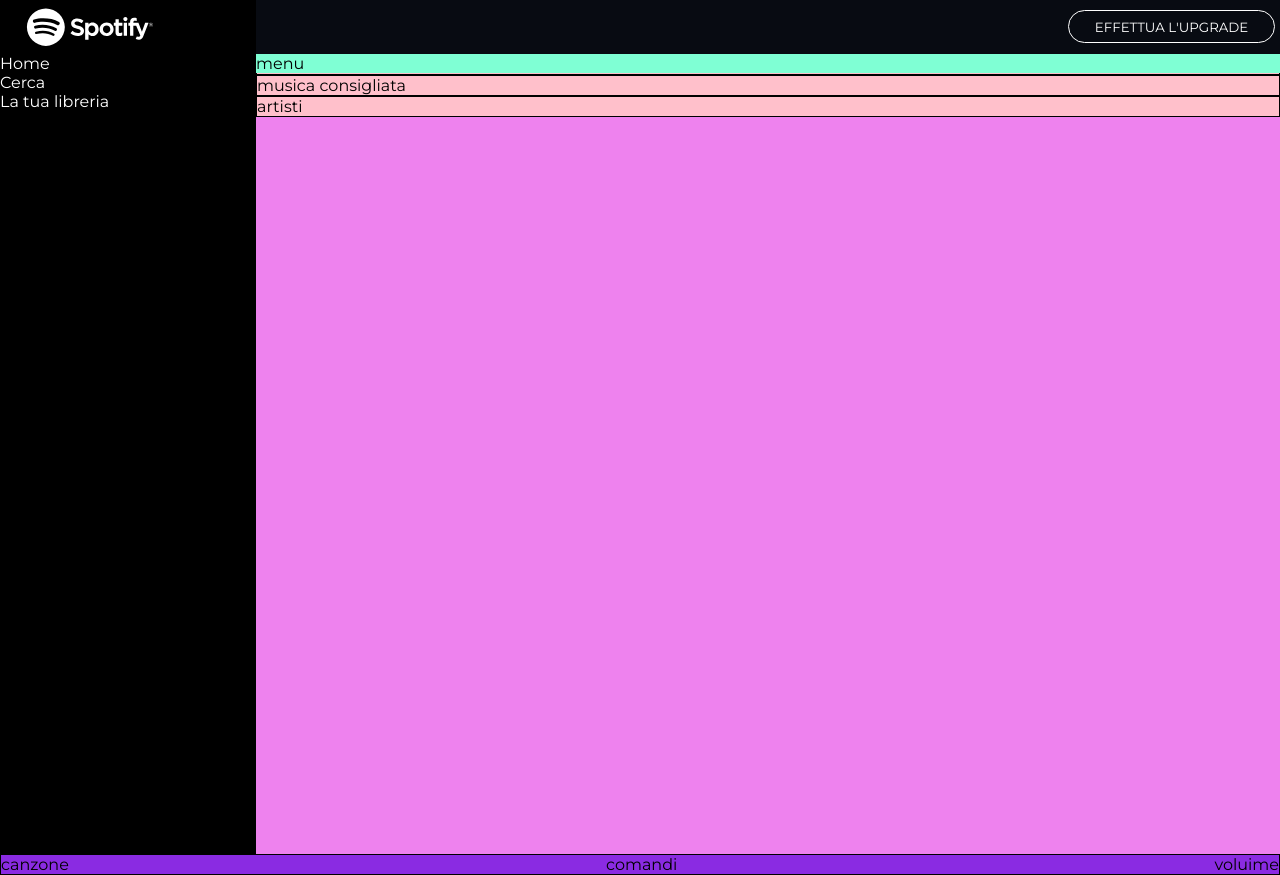
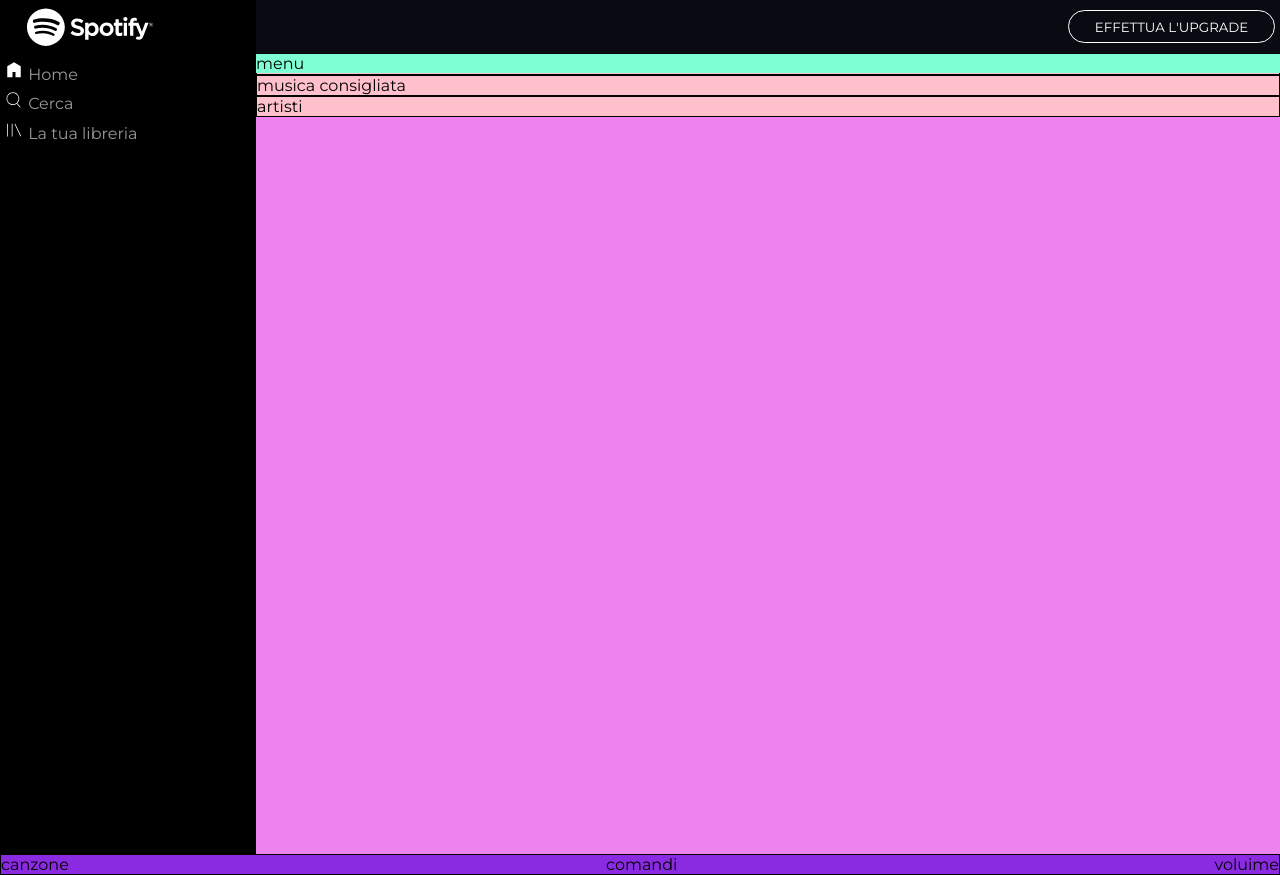
Before and after one commit to Asiaviscardi/html-css-spotifyweb, a plain HTML site: page index.html in a window 1280 px wide. Drawn offline with Linux system fonts and the light colour scheme.

Commit message:
termine css prima lista aside

```diff
--- a/index.html
+++ b/index.html
@@ -15,6 +15,8 @@
     <link rel="preconnect" href="https://fonts.gstatic.com" crossorigin>
 
     <link href="https://fonts.googleapis.com/css2?family=Montserrat&display=swap" rel="stylesheet">
+
+    <link rel="stylesheet" href="https://cdnjs.cloudflare.com/ajax/libs/font-awesome/6.4.2/css/all.min.css" integrity="sha512-z3gLpd7yknf1YoNbCzqRKc4qyor8gaKU1qmn+CShxbuBusANI9QpRohGBreCFkKxLhei6S9CQXFEbbKuqLg0DA==" crossorigin="anonymous" referrerpolicy="no-referrer" />
 
     <title>Spotify</title>
 
@@ -56,11 +58,11 @@
 
                     <ul>
 
-                        <li>Home</li>
+                        <li><img src="img/home.svg" alt="">Home</li>
 
-                        <li>Cerca</li>
+                        <li><img src="img/search.svg" alt="">Cerca</li>
 
-                        <li>La tua libreria</li>
+                        <li><img src="img/libreria.svg" alt="">La tua libreria</li>
 
                     </ul>
 
--- a/style.css
+++ b/style.css
@@ -52,6 +52,8 @@
     position: relative;
 }
 
+/*aside*/
+
 .a-container{
     width: 20%;
     height: 100vh;
@@ -60,6 +62,31 @@
     position: absolute;
     top: 0;
 }
+
+.a-container li img{
+    width: 7%;
+    margin: 3% 2% 0% 2%;
+}
+
+.a-container li{
+    color: #989898;
+}
+
+.a-container li:hover{
+    border-left: 4px solid #adff2f;
+    cursor: pointer;
+    color: #f7f7f7;
+}
+
+
+
+
+
+
+
+
+
+
 
 .n-container{
     width: 80%;
```
